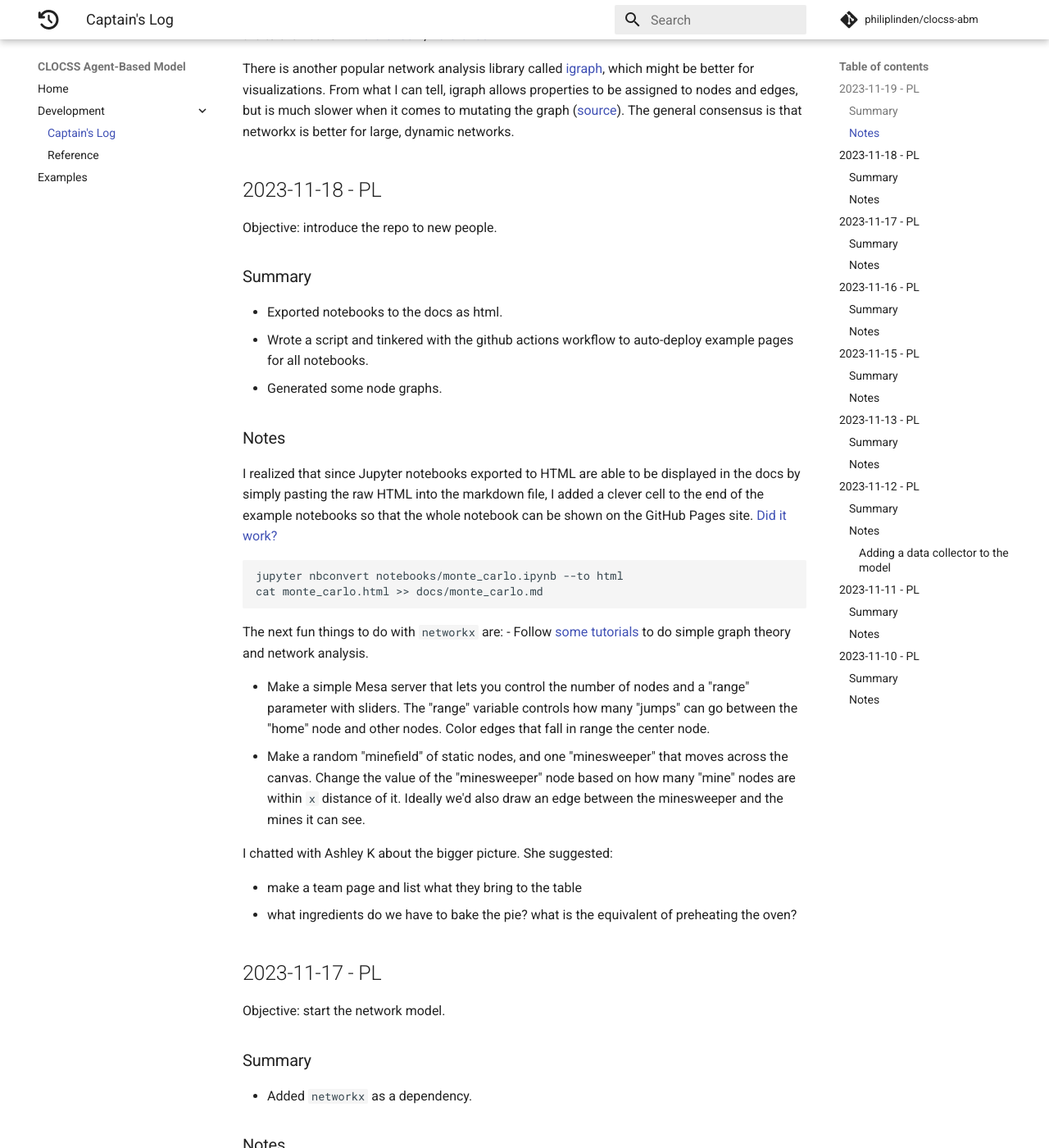
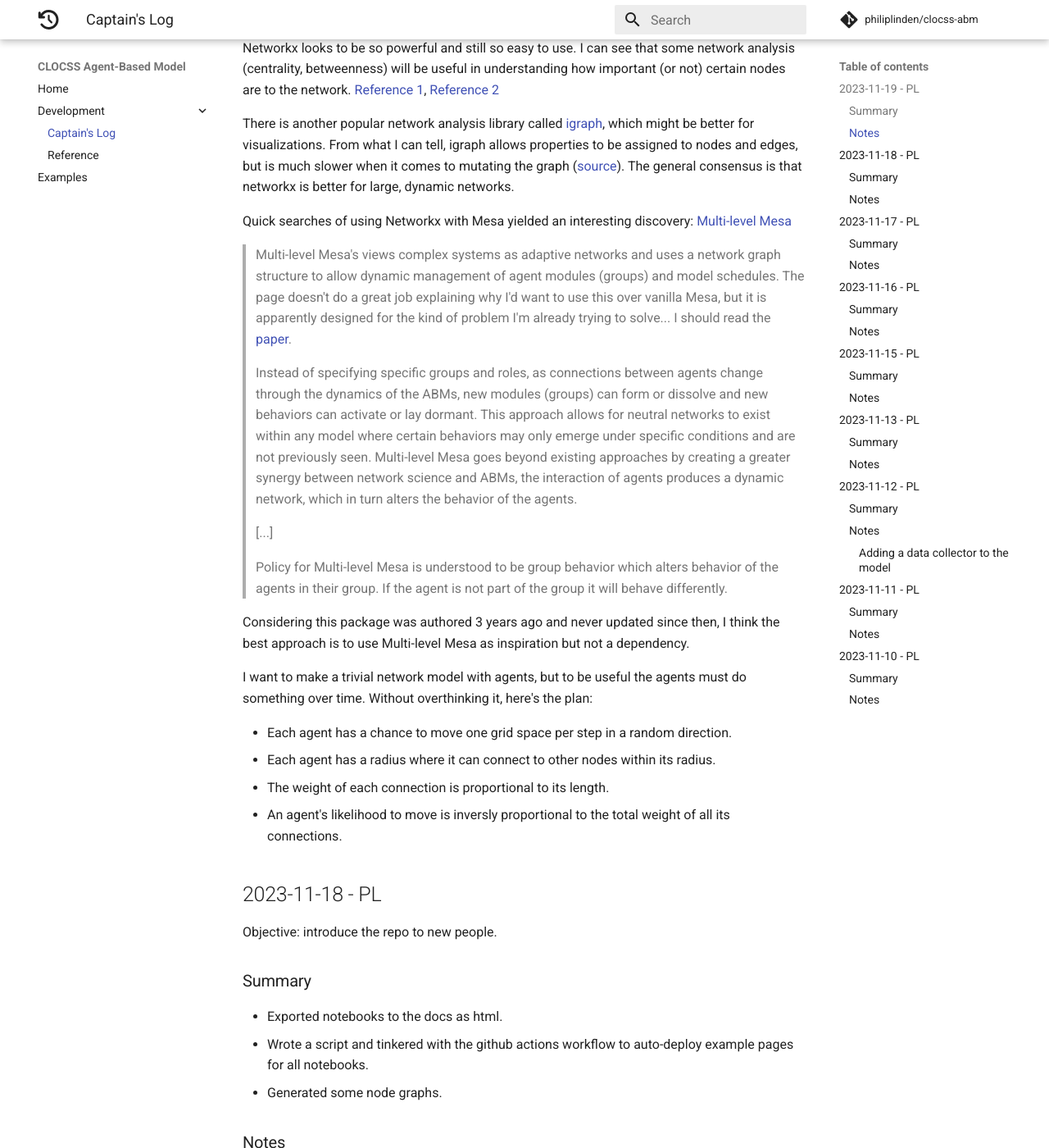
Before and after one commit to philiplinden/spacetime, an MkDocs documentation site: the page built from docs/captains_log.md, in a window 1280 px wide and 1400 px high, scrolled down 493 px. Shown: the whole window at 82% size. Built offline with MkDocs 1.6.1 and Material for MkDocs 9.7.7, drawn with Linux system fonts in a browser that asks for light colours; comment, search, counter and statistics services are not loaded; some of the changed text lies outside the part shown.

Commit message:
checkpoint 2023-11-19

```diff
--- a/docs/captains_log.md
+++ b/docs/captains_log.md
@@ -5,7 +5,9 @@ Objective: learn some more network analysis techniques.
 
 ### Summary
 - Followed some networkx tutorials.
-- Discovered python-igraph package.
+- Discovered the igraph package.
+- Discovered the Multi-level Mesa package.
+- Designed a trivial networks Mesa model to work on for learning.
 
 ### Notes
 Networkx looks to be so powerful and still so easy to use. I can see that some
@@ -20,6 +22,43 @@ be better for visualizations. From what I can tell, igraph allows properties to
 be assigned to nodes and edges, but is much slower when it comes to mutating
 the graph ([source](https://igraph.discourse.group/t/igraph-is-much-slower-than-networkx-when-generating-a-graph/853)).
 The general consensus is that networkx is better for large, dynamic networks.
+
+Quick searches of using Networkx with Mesa yielded an interesting discovery:
+[Multi-level Mesa](https://github.com/tpike3/multilevel_mesa)
+> Multi-level Mesa's views complex systems as adaptive networks and uses a
+> network graph structure to allow dynamic management of agent modules (groups)
+> and model schedules.
+The page doesn't do a great job explaining why I'd want to use this over vanilla
+Mesa, but it is apparently designed for the kind of problem I'm already trying
+to solve... I should read the [paper](https://arxiv.org/pdf/1904.08315.pdf).
+
+> Instead of specifying specific groups and roles, as connections between agents
+> change through the dynamics of the ABMs, new modules (groups) can form or
+> dissolve and new behaviors can activate or lay dormant. This approach allows
+> for neutral networks to exist within any model where certain behaviors may
+> only emerge under specific conditions and are not previously seen. Multi-level
+> Mesa goes beyond existing approaches by creating a greater synergy between
+> network science and ABMs, the interaction of agents produces a dynamic
+> network, which in turn alters the behavior of the agents.
+>
+> [...]
+>
+> Policy for Multi-level Mesa is understood to be group behavior which alters
+> behavior of the agents in their group. If the agent is not part of the group
+> it will behave differently.
+
+Considering this package was authored 3 years ago and never updated since then,
+I think the best approach is to use Multi-level Mesa as inspiration but not a
+dependency.
+
+I want to make a trivial network model with agents, but to be useful the agents
+must do something over time. Without overthinking it, here's the plan:
+
+- Each agent has a chance to move one grid space per step in a random direction.
+- Each agent has a radius where it can connect to other nodes within its radius.
+- The weight of each connection is proportional to its length.
+- An agent's likelihood to move is inversly proportional to the total weight of
+  all its connections.
 
 ## 2023-11-18 - PL
 Objective: introduce the repo to new people.
--- a/pyproject.toml
+++ b/pyproject.toml
@@ -14,6 +14,7 @@ nyx-space = "^2.0.0a2"
 pandas = "<2.1.0"
 matplotlib = "^3.8.1"
 networkx = "^3.2.1"
+hifitime = "^3.8.5"
 
 [tool.poetry.group.dev.dependencies]
 jupyter = "^1.0.0"
--- a/run.py
+++ b/run.py
@@ -6,6 +6,7 @@ by Mesa: https://mesa.readthedocs.io/en/stable/best-practices.html
 Invoke this script with
     mesa runserver
 """
-from clocss.server import server
+from clocss.server import orbits_server, networks_server
 
-server.launch(open_browser=True)
+# orbits_server.launch(open_browser=True)
+networks_server.launch(open_browser=True)
```
Also changed, not shown: 2 other files.
